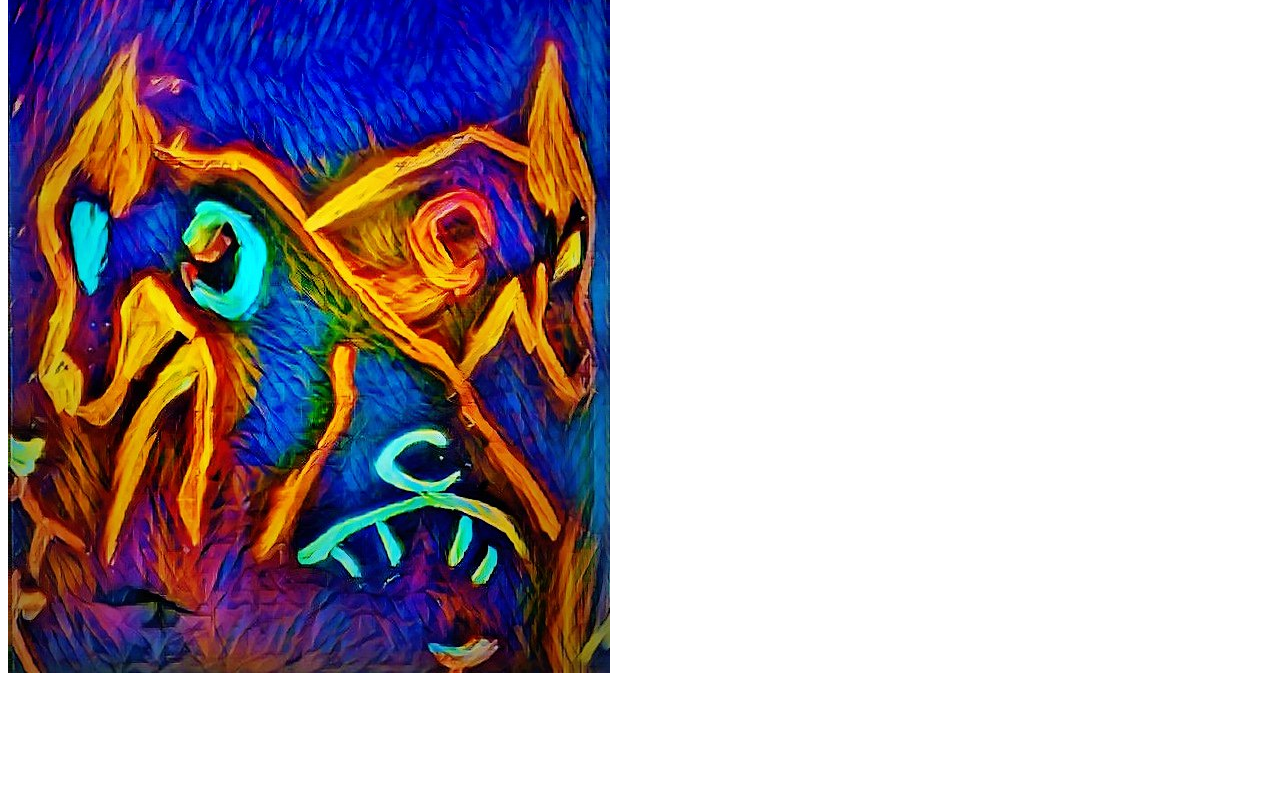
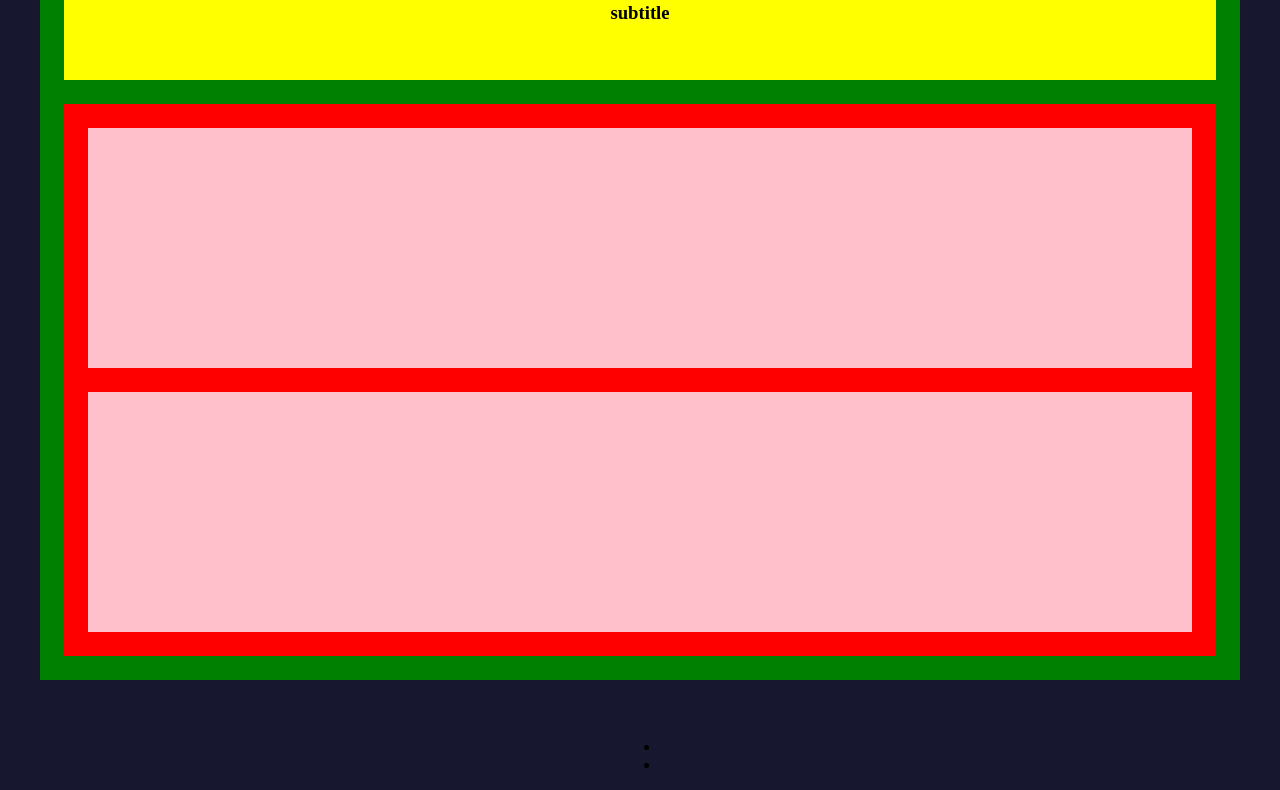
Before and after one commit to RokoVarano/Restaurant, a website built with webpack: page src/index.html in a window 1280 px wide. Shown: the part 264-1054 px from the top of the page. Before the commit the page ends 949 px from the top, so only its background shows below. Built offline with nearby package versions, Linux system fonts and the light colour scheme.

Commit message:
HTML planning: start

```diff
--- a/src/index.html
+++ b/src/index.html
@@ -6,10 +6,33 @@
   <meta name="viewport" content="width=device-width, initial-scale=1.0">
   <title>My title</title>
 </head>
-<body>
-  <h1>HELLO!!</h1>
-
-  <div id='main'></div>
-  <script src="./index.js"></script>
+<body class="flex-mid-col ">
+  <div id='main'>
+    <section id='header' class='flex-mid-col'>
+      <h1 class='flex-mid-col'>title</h1>
+      <h3 class='flex-mid-col'>subtitle</h3>
+    </section>
+    <div class='divider'></div>
+    <section id='services'>
+      <div class='divider'></div>
+      <article id='venue'></article>
+      <div class='divider'></div>
+      <article id='dishes'></article>
+      <div class='divider'></div>
+    </section>
+  </div>
+  <footer id='footer'>
+    <div id='address'>
+      <img id='add-map'/>
+      <figcaption id='add-info'></figcaption>
+    </div>
+    <div class='divider'></div>
+    <div id='contact-info'>
+      <ul id='contact-list'>
+        <li id='phone'></li>
+        <li id='email'></li>
+      </ul>
+    </div>
+  </footer>
 </body>
 </html>
--- a/src/index.js
+++ b/src/index.js
@@ -2,14 +2,3 @@ import cuadro1_jpeg from './assets/pictures/cuadro1.jpeg';
 import "./style.scss";
 
 console.log("LALALALA");
-
-const mainDiv = document.querySelector('#main');
-
-const subH1 = document.createElement('h1');
-subH1.textContent = 'THIS IS THE SHIT!!';
-
-const cuadro1 = document.createElement('img');
-cuadro1.src = cuadro1_jpeg;
-
-mainDiv.appendChild(subH1);
-mainDiv.appendChild(cuadro1);
--- a/src/style.scss
+++ b/src/style.scss
@@ -1,5 +1,51 @@
-$body-color: red;
+@import 'styles/custom.scss';
+
+.flex-mid-col {
+  display: flex;
+  justify-content: center;
+  align-items: center;
+  flex-direction: column;
+}
+
+.divider {
+  height: 1.5em;
+}
 
 body {
-  color: $body-color;
+  margin: 0;
+  background-color: rgb(23, 23, 48);
 }
+
+#main {
+  padding: 1.5em;
+  width: 90%;
+  background-color: green;
+
+  #header {
+    height: 20em;
+    background-color: yellow;
+
+    h1 {
+      height: 60%;
+      background-color: goldenrod;
+    }
+
+    h3 {
+      height: 40%;
+    }
+  }
+
+  #services {
+    background: red;
+
+    article {
+      height: 15em;
+      background: pink;
+      margin: 0 1.5em;
+    }
+  }
+}
+
+#footer {
+
+}
```
Also changed, not shown: src/styles/_custom.scss (added).
